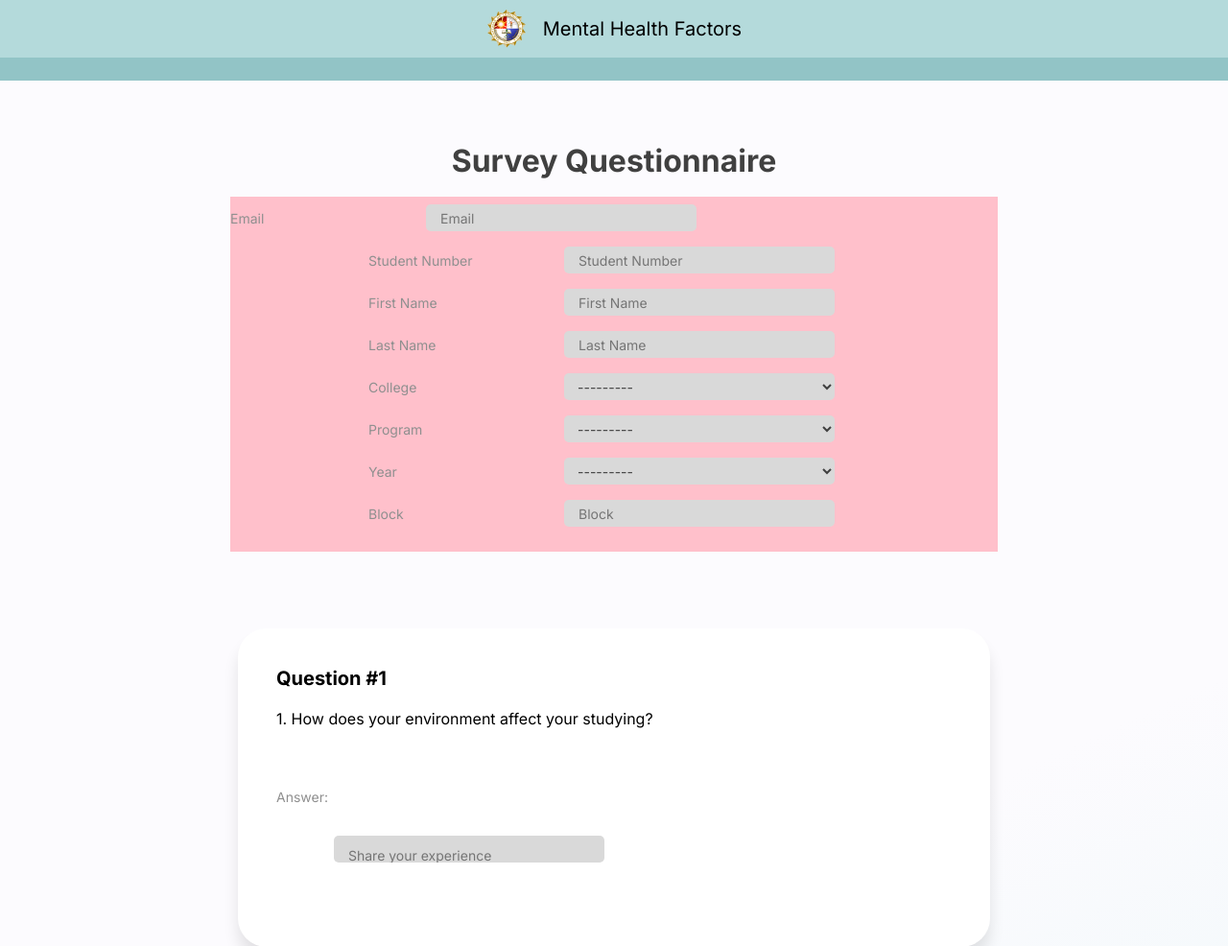
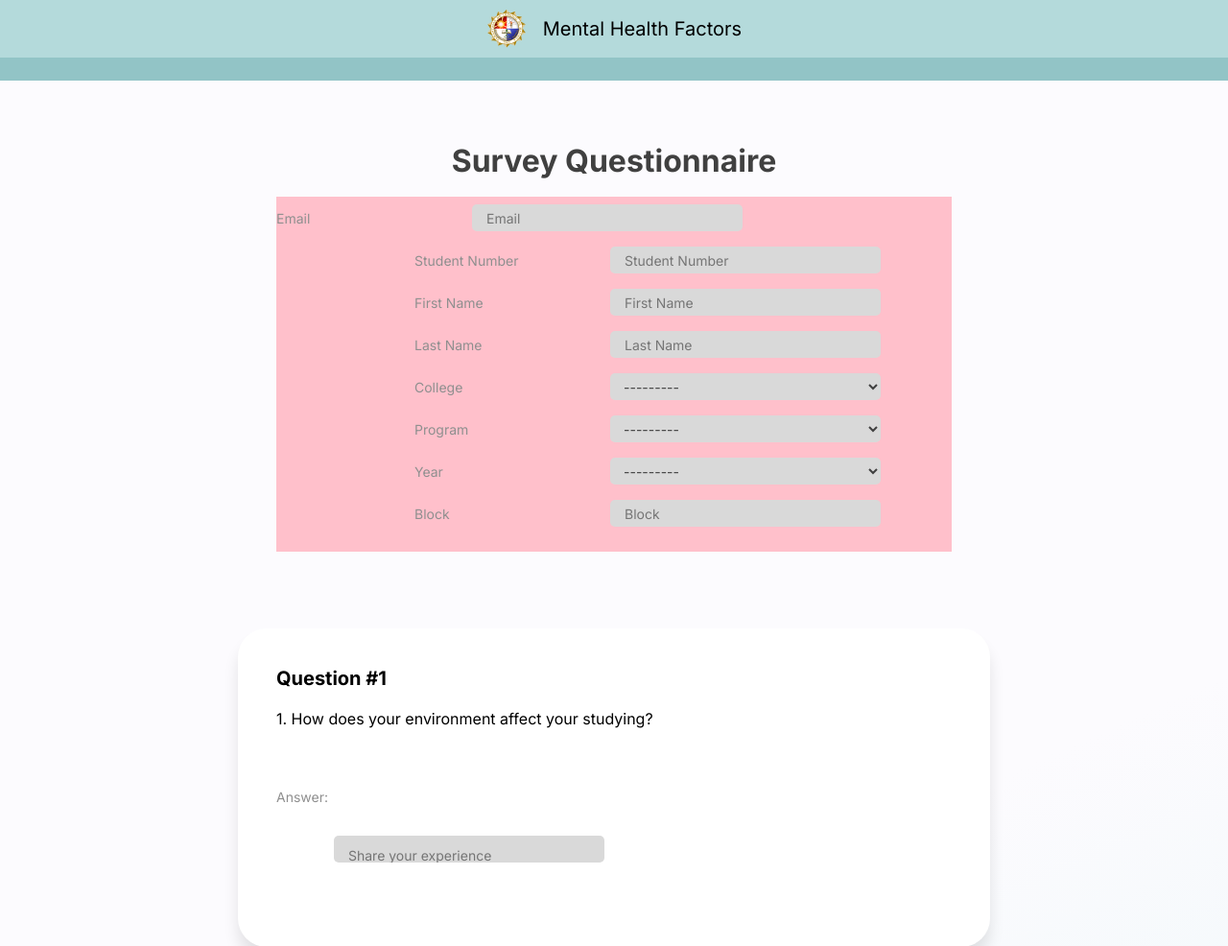
Before and after one commit to nglcaie/capstoneproject, a Django app: page /survey_question in a window 1280 px wide. Shown: the top 986 px of the page at 96% size. Run offline with Django 4.2, Linux system fonts and the light colour scheme; data comes from the database, SQL or seed files in the repository; some web fonts are replaced.

Commit message:
Update survey_question.html

```diff
--- a/capswebsite/templates/student/survey_question.html
+++ b/capswebsite/templates/student/survey_question.html
@@ -89,7 +89,8 @@
 
 
     .container{
-        width: 800px;
+        min-width: 100px;
+        max-width: 55%;
         border: #42CBCE;
         border-width: 2px;
         background-color: pink;
```
